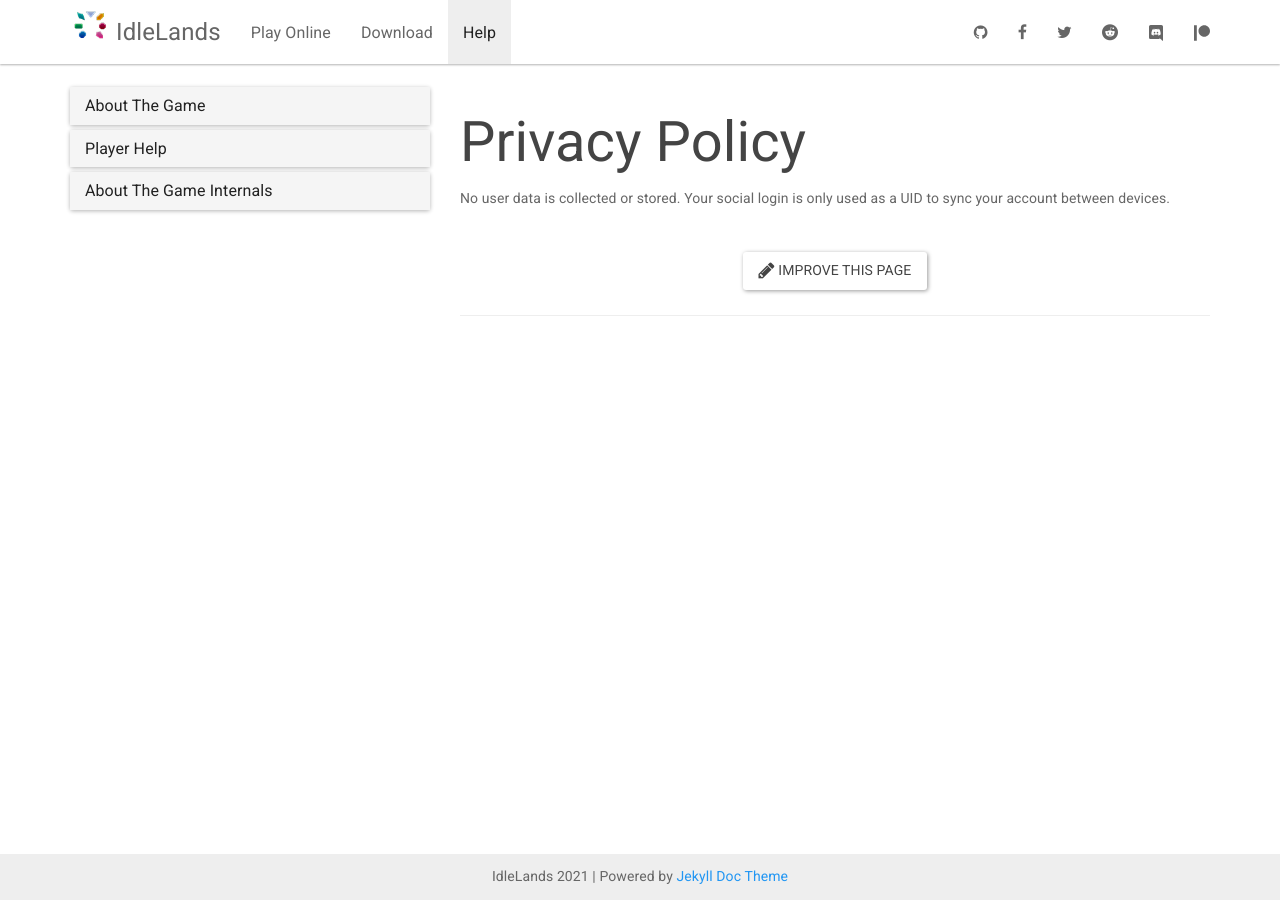
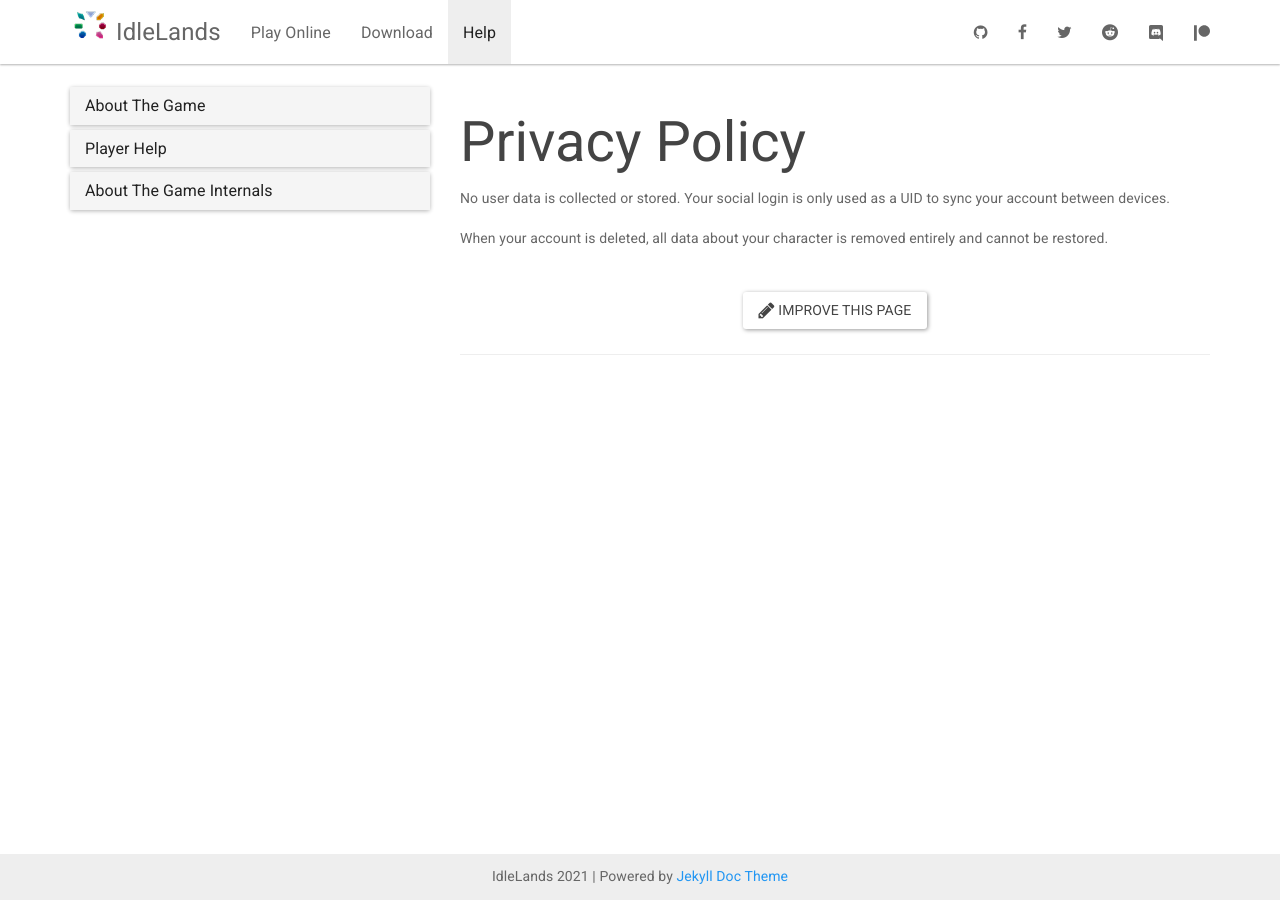
Before and after one commit to IdleLands/idlelands.github.io, a Jekyll site: the page built from _docs/help/privacy.md, in a window 1280 px wide. Built offline with Jekyll 4.4.1, drawn with Linux system fonts in a browser that asks for light colours; nearby versions of some CDN libraries.

Commit message:
Update privacy.md

```diff
--- a/_docs/help/privacy.md
+++ b/_docs/help/privacy.md
@@ -5,3 +5,5 @@ redirect_from: /docs/index.html
 ---
 
 No user data is collected or stored. Your social login is only used as a UID to sync your account between devices.
+
+When your account is deleted, all data about your character is removed entirely and cannot be restored.
```
